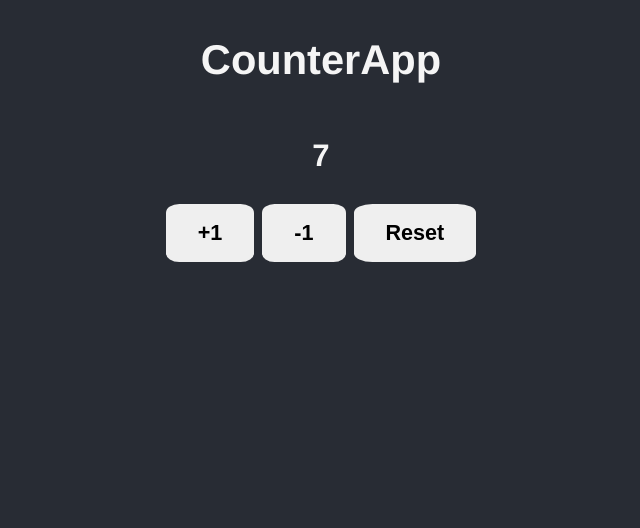
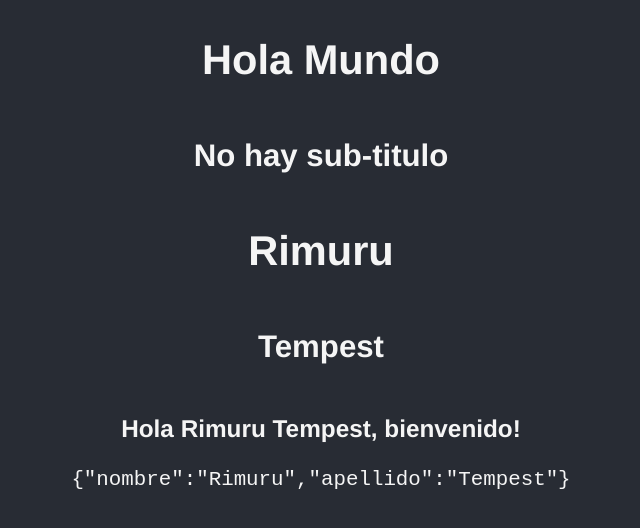
Before and after one commit to sebadio/React-Course, a React (Vite) app in the folder 03-counter-app/: page / in a window 1280 px wide. Shown: the top 528 px of the page, without its empty margins (319-959 px from the left). Built offline with nearby package versions, Linux system fonts and the light colour scheme.

Commit message:
React-Testing-Library

```diff
--- a/03-counter-app/package.json
+++ b/03-counter-app/package.json
@@ -16,12 +16,15 @@
   "devDependencies": {
     "@babel/core": "^7.18.6",
     "@babel/preset-env": "^7.18.6",
+    "@babel/preset-react": "^7.18.6",
+    "@testing-library/react": "^13.3.0",
     "@types/jest": "^28.1.4",
     "@types/react": "^18.0.0",
     "@types/react-dom": "^18.0.0",
     "@vitejs/plugin-react": "^1.3.0",
     "babel-jest": "^28.1.2",
     "jest": "^28.1.2",
+    "react-test-renderer": "^18.2.0",
     "vite": "^2.9.9",
     "whatwg-fetch": "^3.6.2"
   }
--- a/03-counter-app/src/main.jsx
+++ b/03-counter-app/src/main.jsx
@@ -1,14 +1,14 @@
 import React from "react";
 import ReactDOM from "react-dom/client";
 import "./main.css";
-// import App from "./FirstApp";
+import App from "./FirstApp";
 import CounterApp from "./CounterApp";
 import RimuruFunction from "./Rimuru";
 
 ReactDOM.createRoot(document.getElementById("root")).render(
   <React.StrictMode>
-    {/* <App title="Hola Mundo" /> */}
-    {/* <RimuruFunction></RimuruFunction> */}
-    <CounterApp value={7}></CounterApp>
+    <App title="Hola Mundo" />
+    <RimuruFunction></RimuruFunction>
+    {/* <CounterApp value={7}></CounterApp> */}
   </React.StrictMode>
 );
```
Also changed, not shown: 1 other file (tests, documents, lock files or other folders).
